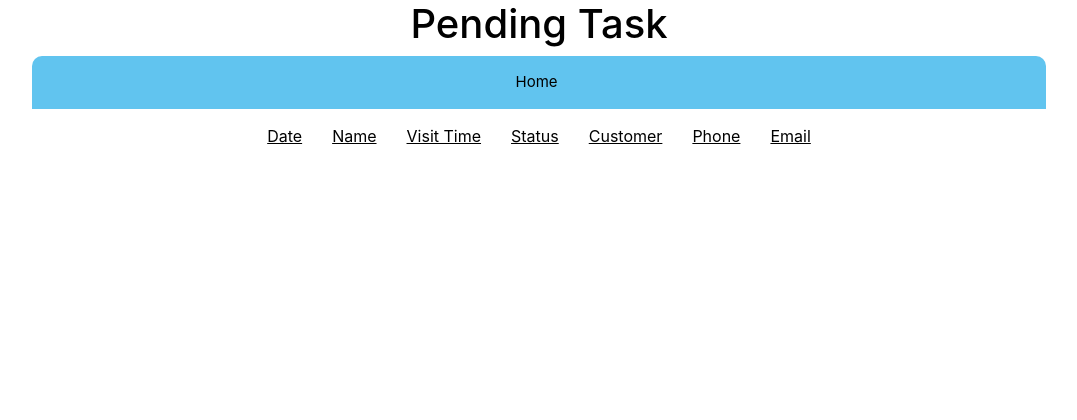
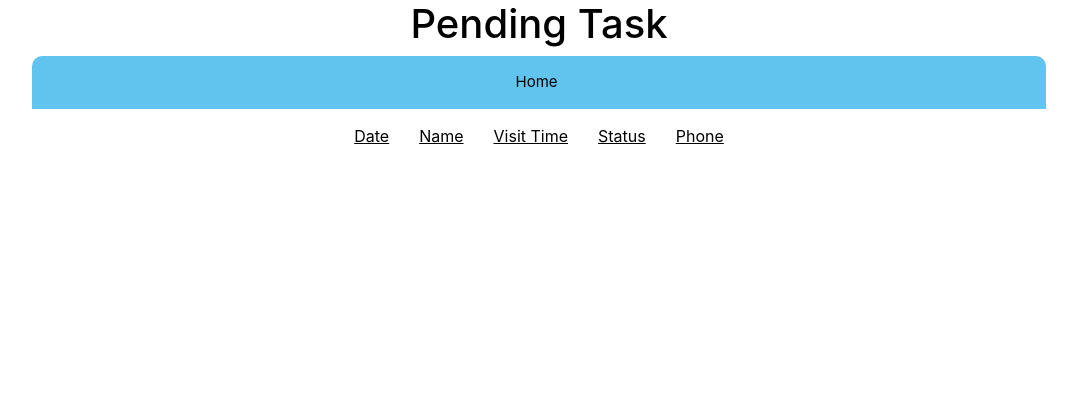
Before and after one commit to Amrutha09ramesh/Task-Tracker, a PHP site: page /pending_task.php in a window 1280 px wide. Shown: the top 420 px of the page, without its empty margins (106-1183 px from the left). Run offline with PHP 8.4, Linux system fonts and the light colour scheme; data that the repository does not hold is empty.

Commit message:
Update pending_task.php

```diff
--- a/pending_task.php
+++ b/pending_task.php
@@ -26,9 +26,8 @@
                 <th> Name </th>
                 <th> Visit Time </th>
                 <th> Status </th>
-                <th> Customer </th>
                 <th> Phone </th>
-                <th> Email </th>
+
             </tr>
             </thead>
             <tbody>
@@ -42,17 +41,15 @@
                      $name = $row['name'];
                      $visit = $row['visit'];
                      $status = $row['status'];
-                     $customer = $row['customer'];
                      $phone = $row['phone'];
-                     $email = $row['email'];
+
                      echo '<tr>
                      <td >'.$date.'</td>
                      <td>'.$name.'</td>
                      <td>'.$visit.'</td>
                      <td>'.$status.'</td>
-                     <td>'.$customer.'</td>
                      <td>'.$phone.'</td>
-                     <td>'.$email.'</td>
+
                      </tr>';
                     }
              }
```
